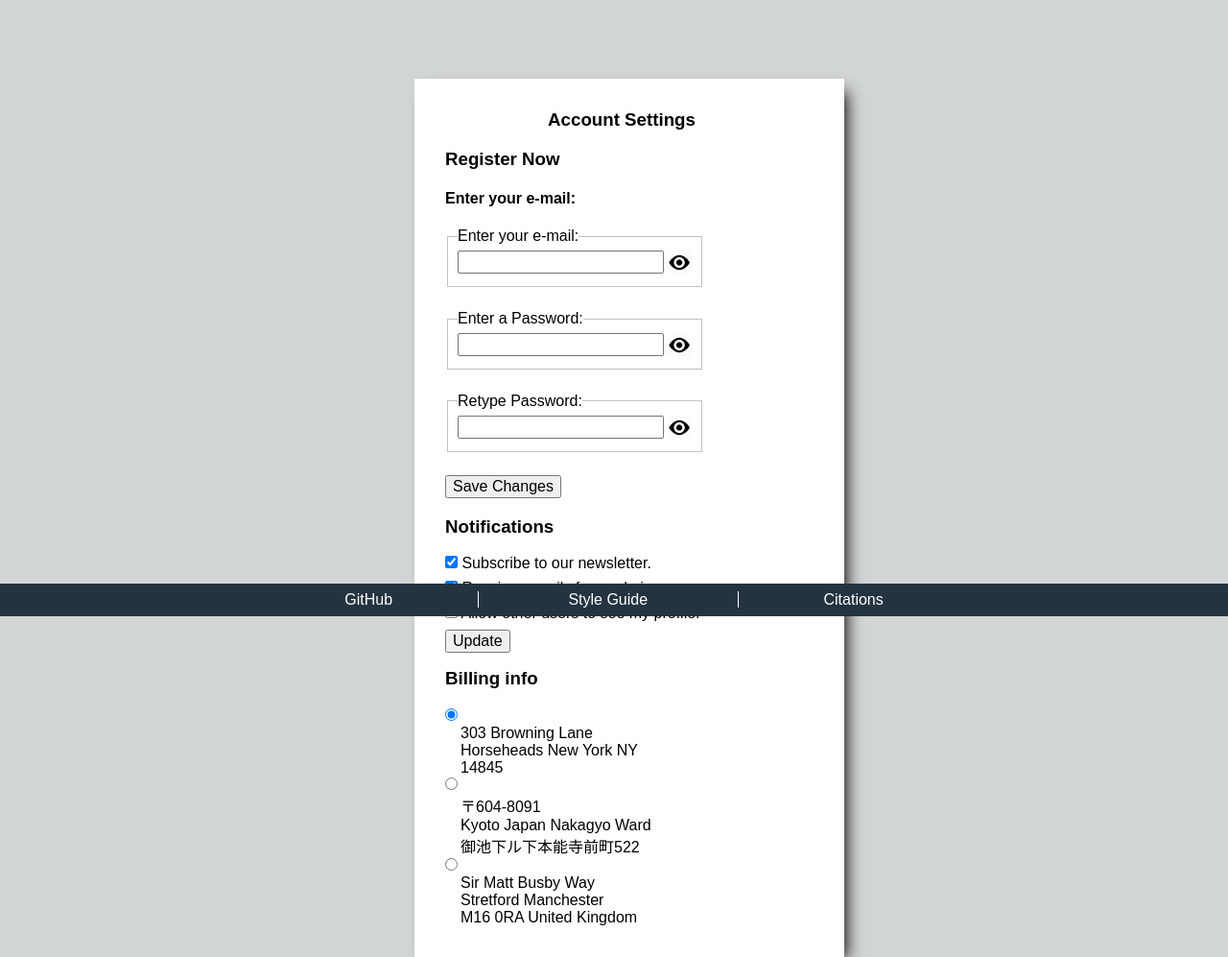
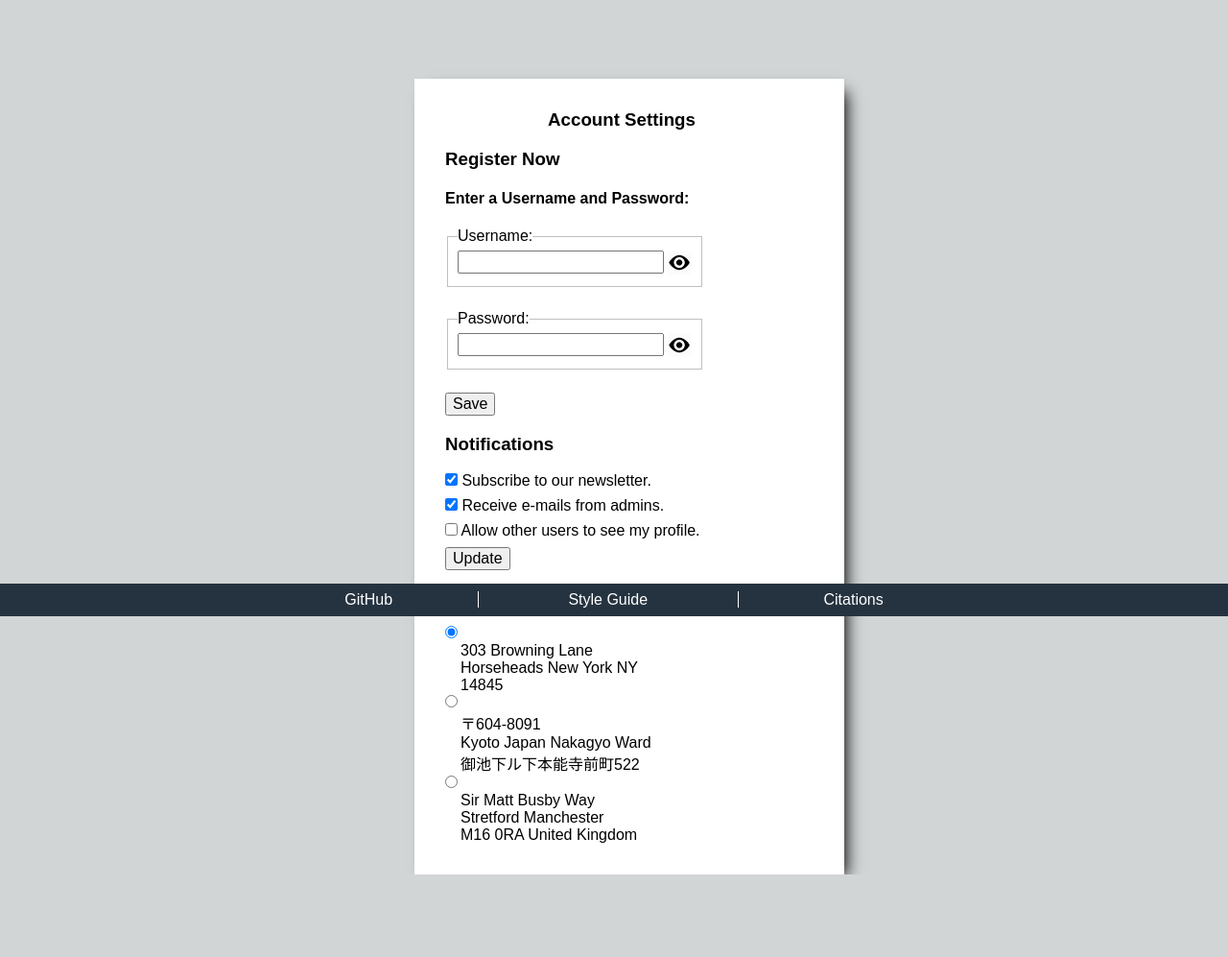
Before and after one commit to iat352-fall-2020/video-game-store, a PHP site: page /profile.php in a window 1280 px wide. Shown: the part 158-1155 px from the top of the page at 96% size. After the commit the page ends 1069 px from the top, so only its background shows below. Run offline with PHP 8.4, Linux system fonts and the light colour scheme.

Commit message:
Added the PHP script to save the username and password to a text file

```diff
--- a/profile.php
+++ b/profile.php
@@ -73,44 +73,51 @@
       <div class="profile-item profile-info" id="profile-info">
         <h3 id="account-settings">Account Settings</h3>
 
-
     <!-- security -->
+    <form action = "" method="POST">
       <section class="content-item profile-security">
         <h3>Register Now</h3>
 
         <div class="change-password">
-        <h4>Enter your e-mail:</h4>
+          <h4>Enter a Username and Password:</h4>
           <ul>
             <li>
               <fieldset>
-              <legend>Enter your e-mail:</legend>
-              <input type="password" id="curr-pass">
+                <legend>Username:</legend>
+                <input type="password" id="curr-pass" name = "username">
                 <img src="img/eye-icon.png" onclick="eye(1)" alt="show/hide curr-password"/>
               </fieldset>
             </li>
             <li>
               <fieldset>
-              <legend>Enter a Password: </legend>
-              <input type="password" id="new-pass" >
+                <legend>Password: </legend>
+                <input type="password" id="new-pass" name = "passcode">
                 <img src="img/eye-icon.png" onclick="eye(2)" alt="show/hide new-password"/>
               </fieldset>
-          </li><li>
-            <fieldset>
-              <legend>Retype Password: </legend>
-              <input type="password" id="retype-pass">
-              <img src="img/eye-icon.png" onclick="eye(3)" alt="show/hide retype-password"/>
-            </fieldset>
             </li>
+          </ul>
 
-      </ul>
-      <div class="clear-float">
-        <p class="passwordUpdate">Your password has been changed!</p>
-        <button onclick="updatePrefs(1)">Save Changes</button>
-      </div>
+        <input type = "submit" name="submit_btn" id = "submit" value = "Save"/>
 
         </div>
 
       </section>
+    </form>
+
+     <?php
+
+     if(isset($_POST['submit_btn'])) {
+      $username = $_POST['username'];
+      $password = $_POST['passcode'];
+      $text = "Username: " . $username . "\n" . "Password: " . $password . "\n";
+      //$text = $username . ":" . $password;
+      $fp = fopen('details.txt', 'a+');
+        if(fwrite($fp, $text))  {
+            echo 'Username and Password Saved';
+        }
+    fclose ($fp);
+    }
+    ?>
 
 		<!-- notification -->
 		<section class="content-item profile-notification">
```
Lines whose indentation alone changed are shown as unchanged.
